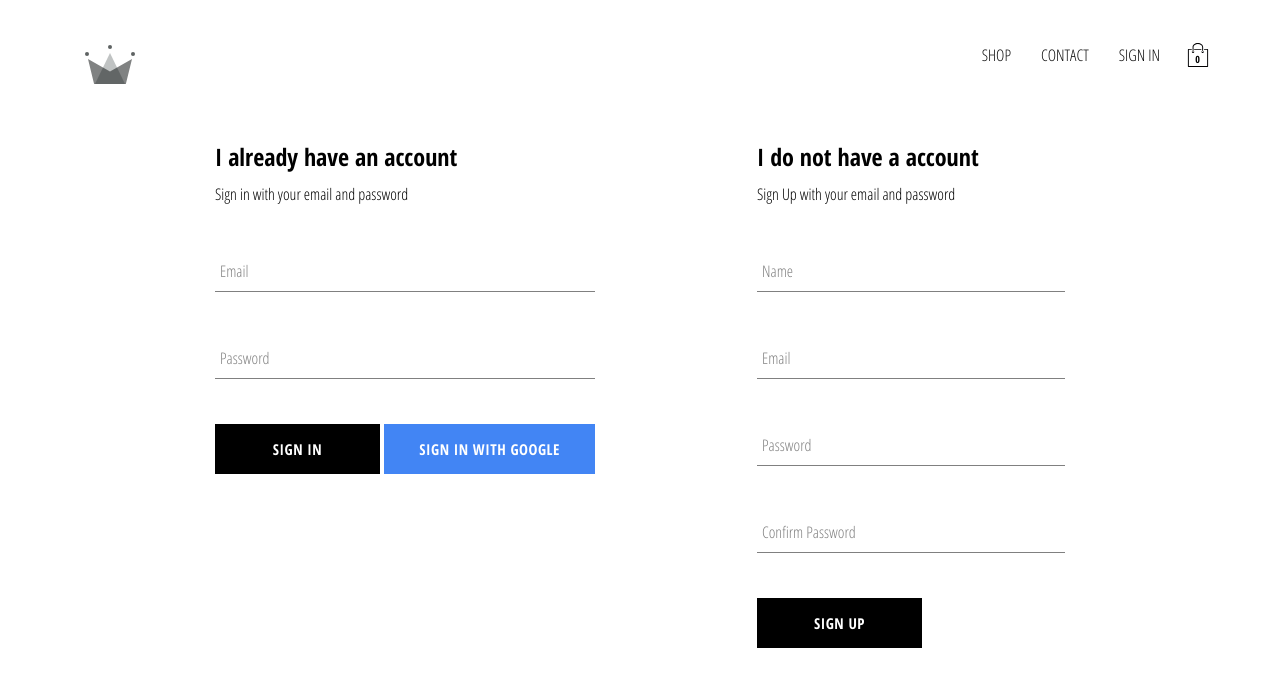
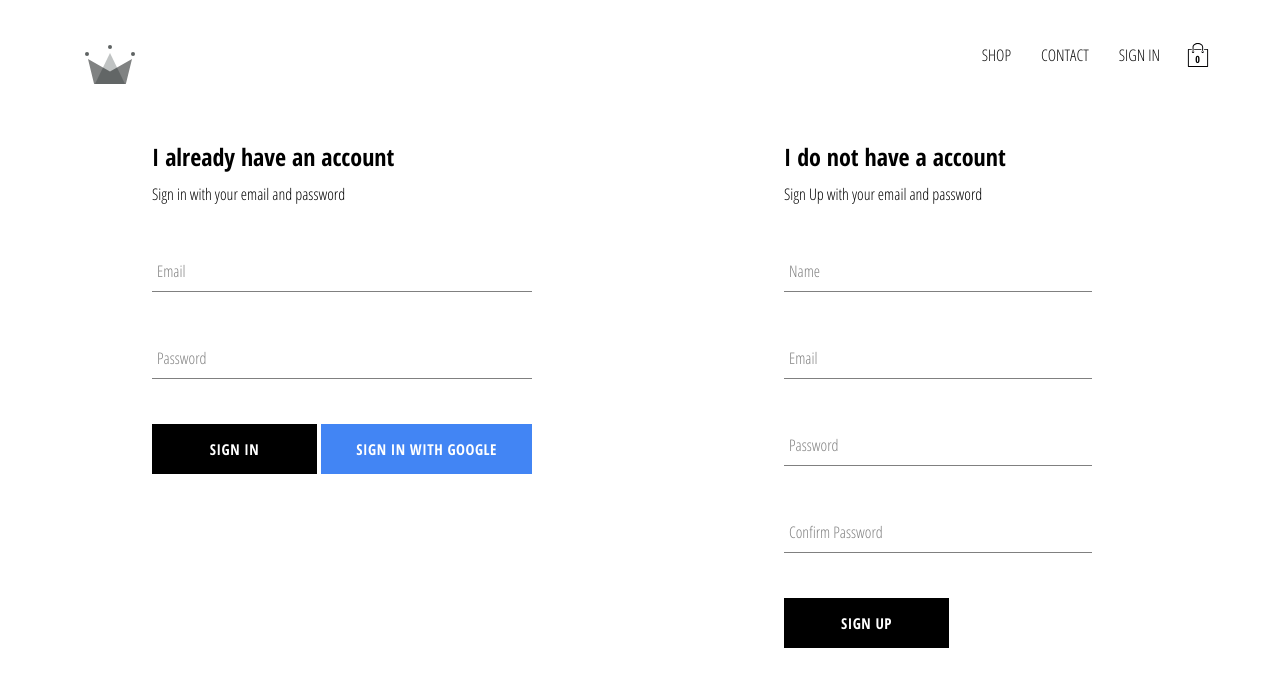
Before and after one commit to MathiasCK/crwn-clothing, a React (Create React App) app: page /signin in a window 1280 px wide. Shown: the top 686 px of the page. Built offline with nearby package versions, Linux system fonts and the light colour scheme; no server answers.

Commit message:
Grid fix

```diff
--- a/src/pages/Sign-In-And-Sign-Up.component.jsx
+++ b/src/pages/Sign-In-And-Sign-Up.component.jsx
@@ -19,7 +19,7 @@
 };
 
 const SignInAndSignUp = styled.div`
-  width: 850px;
+  /*width: 850px;
   display: flex;
   flex-direction: column !important;
   justify-content: space-between;
@@ -27,7 +27,12 @@
 
   @media (min-width: 1000px) {
     flex-direction: row !important;
-  }
+  }*/
+  display: grid;
+  grid-template-columns: repeat(auto-fit, minmax(300px, 1fr));
+  grid-column-gap: 2rem;
+  grid-row-gap: 5rem;
+  justify-items: center;
 `;
 
 export default SignInAndSignUpPage;
```
Also changed, not shown: 1 other file (tests, documents, lock files or other folders).
